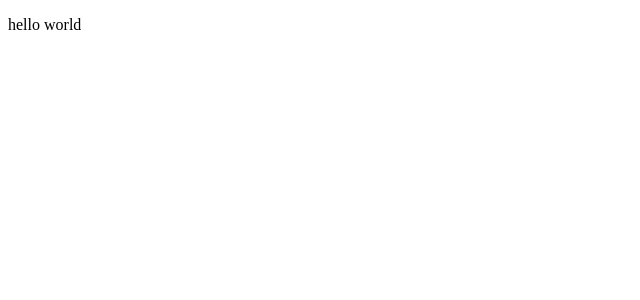
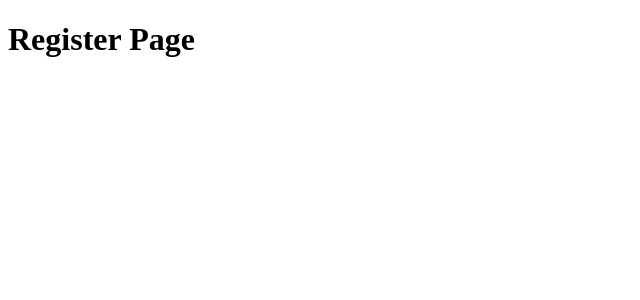
Before and after one commit to philipe77/start-app, a React (Create React App) app: page /register in a window 1280 px wide. Shown: the top 300 px of the page, without its empty margins (0-640 px from the left). Built offline with nearby package versions, Linux system fonts and the light colour scheme.

Commit message:
create login and register routes

```diff
--- a/package.json
+++ b/package.json
@@ -10,8 +10,10 @@
     "@types/node": "^12.0.0",
     "@types/react": "^16.9.53",
     "@types/react-dom": "^16.9.8",
+    "@types/react-router-dom": "^5.1.6",
     "react": "^17.0.1",
     "react-dom": "^17.0.1",
+    "react-router-dom": "^5.2.0",
     "react-scripts": "4.0.1",
     "typescript": "^4.0.3",
     "web-vitals": "^0.2.4"
--- a/src/App.tsx
+++ b/src/App.tsx
@@ -1,11 +1,10 @@
 import React from "react";
+import Routes from "./routes";
 
 function App() {
   return (
     <div className="App">
-      <header className="App-header">
-        <p>hello world</p>
-      </header>
+      <Routes />
     </div>
   );
 }
--- /dev/null
+++ b/src/pages/login/login.tsx
@@ -0,0 +1,3 @@
+export default function Login() {
+  return <h1> Login Page</h1>;
+}
--- /dev/null
+++ b/src/pages/register/register.tsx
@@ -0,0 +1,3 @@
+export default function Register() {
+  return <h1> Register Page</h1>;
+}
--- /dev/null
+++ b/src/routes.tsx
@@ -0,0 +1,15 @@
+import React from "react";
+import { BrowserRouter, Switch, Route } from "react-router-dom";
+import Login from "./pages/login/login";
+import Register from "./pages/register/register";
+
+export default function Routes() {
+  return (
+    <BrowserRouter>
+      <Switch>
+        <Route path="/" exact component={Login} />
+        <Route path="/register" component={Register} />
+      </Switch>
+    </BrowserRouter>
+  );
+}
```
Also changed, not shown: src/reportWebVitals.ts (deleted, +0 -15 lines), src/pages/login/login.scss (added), src/pages/register/register.scss (added), 2 other files (tests, documents, lock files or other folders).
